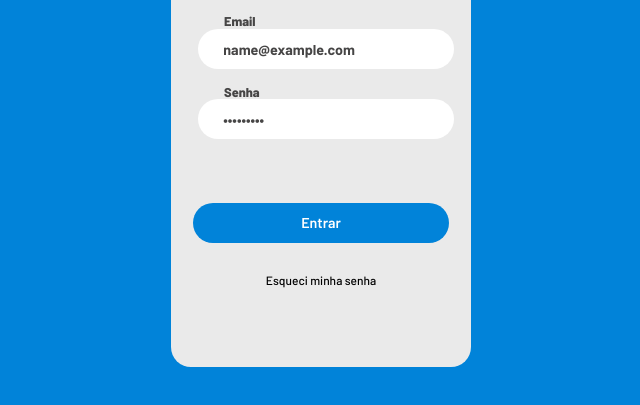
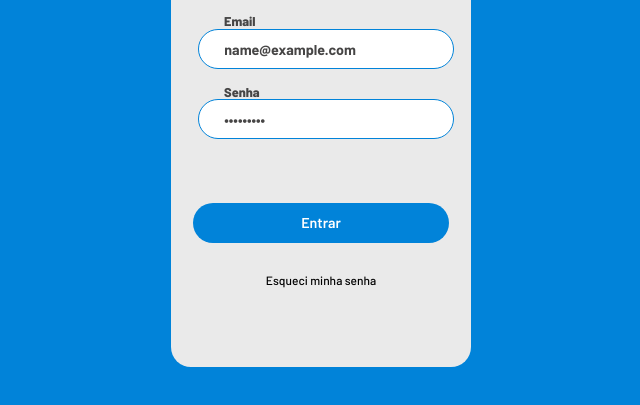
Before and after one commit to Antoniocmachado/login-figma, a plain HTML site: page index.html in a window 1280 px wide. Both pictures are taken after typing "name@example.com", "Sample123" into the empty fields and a click on the input "Entrar". Shown: the part 273-678 px from the top of the page, without its empty margins (319-959 px from the left). Drawn offline with Linux system fonts and the light colour scheme.

Commit message:
Updated input border color for error and success

```diff
--- a/index.html
+++ b/index.html
@@ -14,12 +14,12 @@
             </header>
             <!-- <div class="input__container"> -->
                 <div class="input__fields">
-                    <input type="email" name="email"  id="email" placeholder="Digite seu email" class="inputs required" oninput="emailValidate()" />
+                    <input type="email" name="email"  id="email" placeholder="Email" class="inputs required" oninput="emailValidate()" />
                     <label for="email"  name="email">Email</label>
                     <span class="span-required">Digite um e-mail válido</span>
                 </div>
                 <div class="input__fields">
-                    <input type="password" name="password"  id="password" placeholder="Digite sua senha" class="inputs required" oninput="mainPasswordValidate()" />
+                    <input type="password" name="password"  id="password" placeholder="Senha" class="inputs required" oninput="mainPasswordValidate()" />
                     <label for="password"  name="password">Senha</label>
                     <span class="span-required">Senha:mínimo 8 caracteres</span>
                 </div>
--- a/login/css/style-login.css
+++ b/login/css/style-login.css
@@ -29,7 +29,6 @@ body{
     width: 182.75px;
     height: 83.26px;
     margin:27px 75.25px 58.82px 50px;
-
 }
 .container{
     /* background-color: #fff;  */
@@ -38,7 +37,6 @@ body{
     padding: 1rem;
     box-shadow: 5px 5px grba(0,0,0,0.2);
 }
-
 form{
     display: flex;
     flex-direction: column;
@@ -109,7 +107,6 @@ label{
     position: absolute;
     top: 40px;
     left: 62px;
-
 }
 .button{
     display: flex;
--- a/login/script.js
+++ b/login/script.js
@@ -14,18 +14,18 @@ form.addEventListener('submit', (event) => {
     mainPasswordValidate();
     // nameValidate();
 });
+
 // função para setar o error:
 function setError(index){
-    campos[index].style.border = '2px solid #0183D9';
+    campos[index].style.border = '0.2px solid #e90505';
     spans[index].style.display = 'block';
 }
 
 // função para limpar o error:
 function removeError(index){
-    campos[index].style.border = '';
+    campos[index].style.border = '0.2px solid #0183d9';;
     spans[index].style.display = '';
 }
-
 function emailValidate(){
     if(!emailRegex.test(campos[0].value))
     {
@@ -51,7 +51,6 @@ function mainPasswordValidate(){
         //  comparePassword();
      }
 }
-
 // function nameValidate(){
 //    if (campo[0].value.length < 3)
 //    {
```
